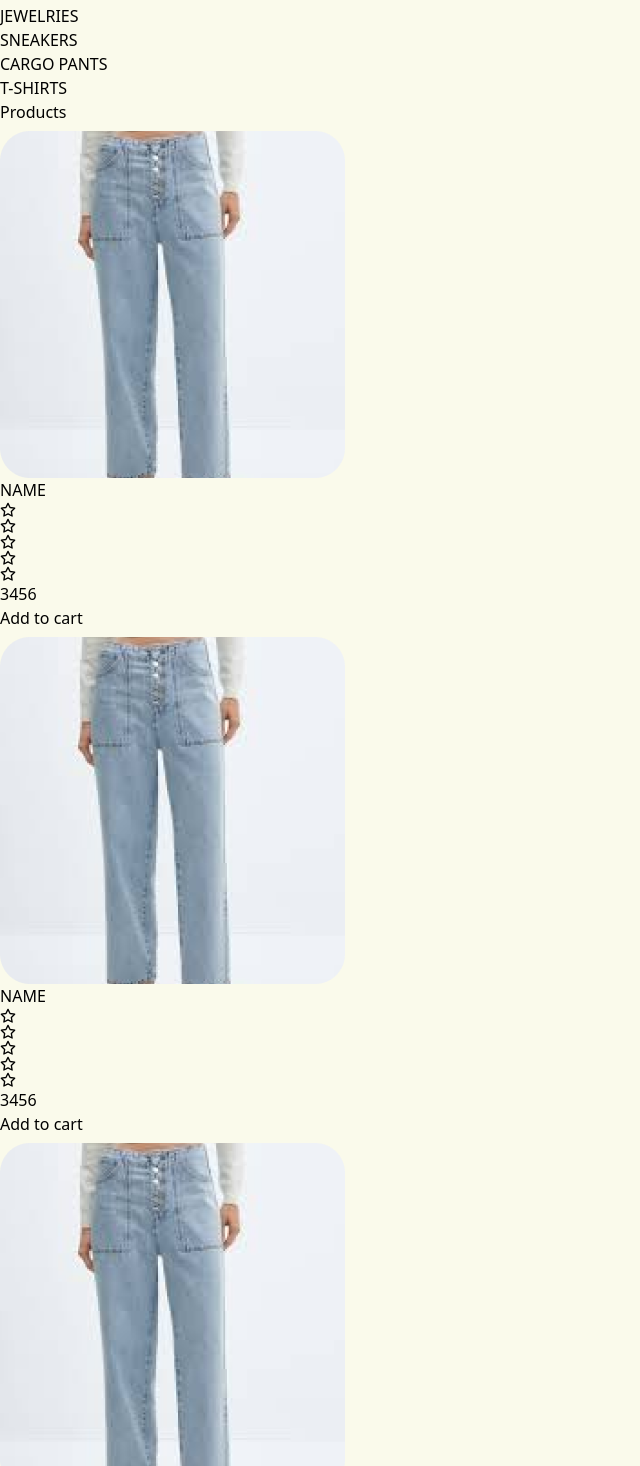
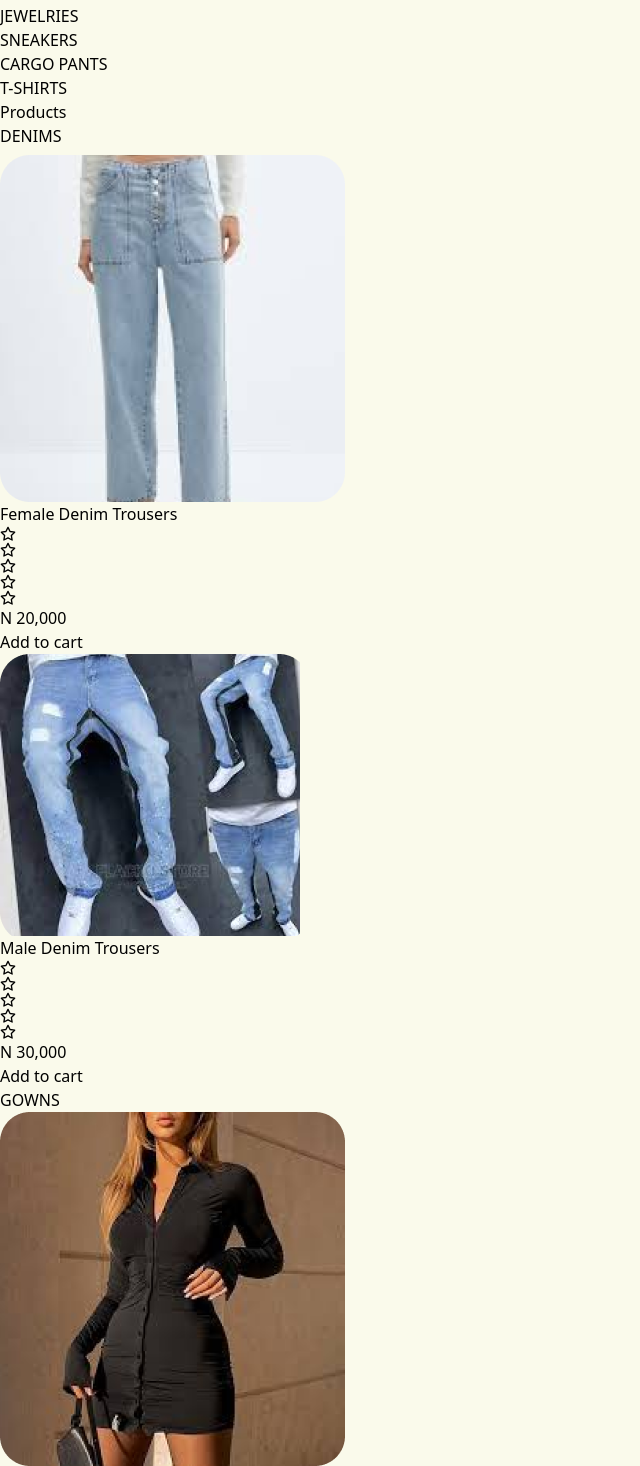
Before and after one commit to Eliguus/hng-11-front-stage-2, a React (Vite) app: page /products in a window 1280 px wide. Shown: the part 704-2170 px from the top of the page, without its empty margins (0-640 px from the left). Built offline with nearby package versions, Linux system fonts and the light colour scheme.

Commit message:
products page data configured

```diff
--- a/src/components/ProductChoice.jsx
+++ b/src/components/ProductChoice.jsx
@@ -1,14 +1,19 @@
 import RatingStars from "./RatingStars"
-const ProductChoice = ({product,name,price,rating,img}) =>{
+const ProductChoice = ({product,name1,price1,rating1,img1,name2,price2,rating2,img2}) =>{
     return (
         <>
+        <div className="flex flex-col items-center my-8">
+                <div className="flex flex-row justify-between items-center w-full sm:w-3/4 md:w-[80%] shadow-[#A3A30F77] shadow-md">
+                    <p className="text-xl sm:text-2xl p-2 sm:p-4">{product}</p>
+                </div>
+            </div>
     <div className="flex">
         <div className="flex flex-col justify-between bg-[#A3A30F77] m-4 h-full">
             <div>
-                <img src={img} alt=""/>
-                <p>{name}</p>
-                <RatingStars rating={rating}/>
-                <p>{price}</p>
+                <img src={img1} alt=""/>
+                <p>{name1}</p>
+                <RatingStars rating={rating1}/>
+                <p>{price1}</p>
             </div>
             <div>
                 <button className="bg-black text-white ml-auto">Add to cart</button>
@@ -16,10 +21,10 @@ const ProductChoice = ({product,name,price,rating,img}) =>{
         </div>
         <div className="flex flex-col justify-between bg-[#A3A30F77] m-4 h-full">
             <div>
-                <img src={img} alt=""/>
-                <p>{name}</p>
-                <RatingStars rating={rating}/>
-                <p>{price}</p>
+                <img src={img2} alt=""/>
+                <p>{name2}</p>
+                <RatingStars rating={rating2}/>
+                <p>{price2}</p>
             </div>
             <div>
                 <button className="bg-black text-white ml-auto">Add to cart</button>
--- a/src/pages/CartPage.jsx
+++ b/src/pages/CartPage.jsx
@@ -1,3 +1,5 @@
+import gowns from '../assets/HomePage/GOWNS.png'
+import denim from '../assets/HomePage/DENIMS.png'
 const CartPage = () => {
     return (
         <>
@@ -24,17 +26,17 @@ const CartPage = () => {
             </div>
             <div className="flex flex-col items-center my-8">
                 <div className="flex justify-between w-[80%]">
-                    <p>Product</p>
-                    <p>Quantity</p>
-                    <p>Price</p>
+                    <img src={gowns} alt='gowns'/>
+                    <p>x2</p>
+                    <p>N 20,000</p>
                     <p>Subtotal</p>
                 </div>
             </div>
             <div className="flex flex-col items-center my-8">
                 <div className="flex justify-between w-[80%]">
-                    <p>Product</p>
-                    <p>Quantity</p>
-                    <p>Price</p>
+                    <img src={denim} alt='denim'/>
+                    <p>x2</p>
+                    <p>N 20,000</p>
                     <p>Subtotal</p>
                 </div>
             </div>
--- a/src/pages/ProductsPage.jsx
+++ b/src/pages/ProductsPage.jsx
@@ -1,7 +1,46 @@
 import ProductChoice from "../components/ProductChoice"
 import DENIMS from "../assets/HomePage/DENIMS.png"
+import sneakers from "../assets/HomePage/SNEAKERS.png"
+import gowns from '../assets/HomePage/GOWNS.png'
+import gowns2 from '../assets/HomePage/WendyFrontModel.png'
+import jeans from '../assets/ProductPage/JEANS.png'
 
 const ProductsPage = ()=>{
+    const data = [
+        {
+            product: "DENIMS",
+            name1: "Female Denim Trousers",
+            price1: "N 20,000",
+            ratings1: "4",
+            img1: DENIMS,
+            name2: "Male Denim Trousers",
+            price2: "N 30,000",
+            ratings2: "3",
+            img2: jeans,
+        },
+        {
+            product: "GOWNS",
+            name1: "Black body hug gown",
+            price1: "N 10,000",
+            ratings1: "2",
+            img1: gowns,
+            name2: "Corporate gowns",
+            price2: "N 25,000",
+            ratings2: "4",
+            img2: gowns2,
+        },
+        {
+            product: "SNEAKERS",
+            name1: "Nike, size 32-43",
+            price1: "N 35,000",
+            ratings1: "2",
+            img1: sneakers,
+            name2: "Nike",
+            price2: "N 25,000",
+            ratings2: "4",
+            img2: sneakers,
+        }
+    ]
     return (
         <>
         <div className="flex flex-col items-center my-8">
@@ -19,9 +58,16 @@ const ProductsPage = ()=>{
                     <div className="w-full md:w-2/3 flex flex-col order-first md:order-none">
                         <p className="text-2xl">Products</p>
                         <div>
-                            <ProductChoice product={'DENIMS'} name={'NAME'} price={'3456'} rating={'5'} img={DENIMS}/>
-                            <ProductChoice product={'DENIMS'} name={'NAME'} price={'3456'} rating={'5'} img={DENIMS}/>
-                            <ProductChoice product={'DENIMS'} name={'NAME'} price={'3456'} rating={'5'} img={DENIMS}/>
+                            {
+                                data.map((detail,index) => (
+                                    <div key={index}>
+                                        <ProductChoice product={detail.product} name1={detail.name1} price1={detail.price1} rating1={detail.ratings1} img1={detail.img1} name2={detail.name2} price2={detail.price2} rating2={detail.ratings2} img2={detail.img2}/>
+
+                                    </div>
+                                )
+
+                                )
+                            }
                         </div>
                     </div>
                 </div>
```
Also changed, not shown: src/assets/ProductPage/JEANS.png (added).
